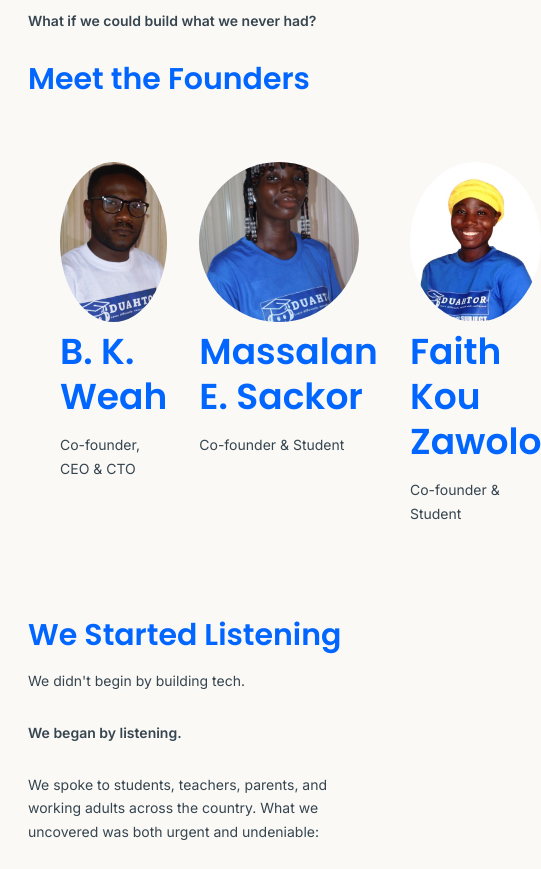
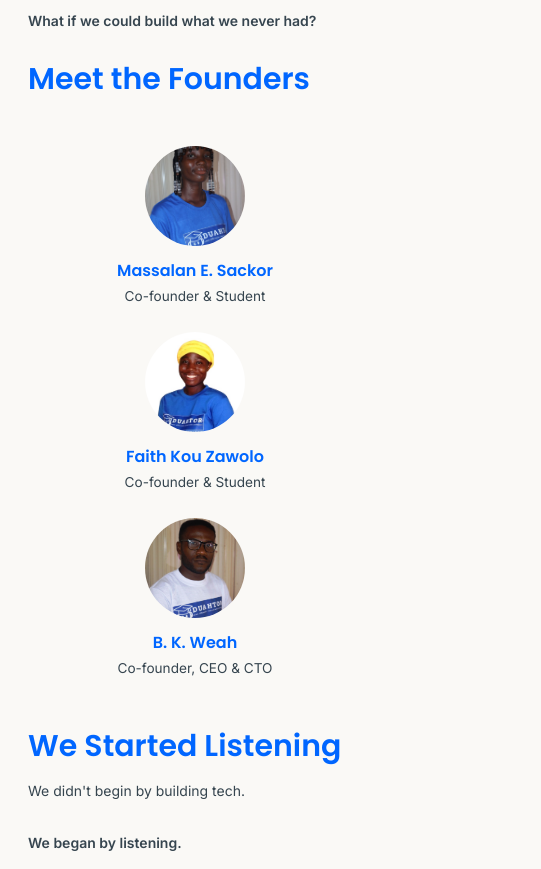
Before and after one commit to NaijaB0T/duahtor, an Astro site: page /our-story in a window 390 px wide. Shown: the part 1260-2129 px from the top of the page, 541 px wide, since content can reach past the window. Built offline with nearby package versions, Linux system fonts and the light colour scheme; Astro itself is replaced by a stand-in of ours.

Commit message:
Refactor: Improve founders section layout and responsiveness
Replaced inline styles with a dedicated `<style>` block for better maintainability. Restructured the HTML to display the first two founders side-by-side on larger screens and added responsive styles for optimal presentation across various devices.

```diff
--- a/src/pages/our-story.astro
+++ b/src/pages/our-story.astro
@@ -31,24 +31,103 @@ import Layout from '../layouts/BlogPost.astro';
 	</p>
 
 	<h2>Meet the Founders</h2>
-	<div class="founders-grid" style="display: grid !important; grid-template-columns: repeat(3, 1fr) !important; gap: 2rem !important; max-width: 1000px !important; margin: 2rem auto !important; padding: 2rem !important;">
-		<div class="founder-card">
-			<img
-				src="/images/Founders/boniface-weah-ceo-cto.jpg"
-				alt="B. K. Weah, Co-founder CEO & CTO"
-				class="founder-image"
-				style="width: 160px !important; height: 160px !important; border-radius: 50% !important; object-fit: cover !important; aspect-ratio: 1/1 !important;"
-			/>
-			<h3 class="founder-name">B. K. Weah</h3>
-			<p class="founder-title">Co-founder, CEO & CTO</p>
-		</div>
+	<style>
+		.founders-grid {
+			display: flex !important;
+			flex-direction: column !important;
+			align-items: center !important;
+			gap: 2rem !important;
+			max-width: 1000px !important;
+			margin: 2rem auto !important;
+			padding: 2rem !important;
+		}
 
+		.founders-top-row {
+			display: flex !important;
+			gap: 4rem !important;
+			justify-content: center !important;
+		}
+
+		.founder-card {
+			text-align: center !important;
+		}
+
+		.founder-image {
+			width: 160px !important;
+			height: 160px !important;
+			border-radius: 50% !important;
+			object-fit: cover !important;
+			aspect-ratio: 1/1 !important;
+		}
+
+		.founder-name {
+			font-size: 1.1rem !important;
+			margin: 0.5rem 0 0.25rem 0 !important;
+		}
+
+		.founder-title {
+			font-size: 0.9rem !important;
+			margin: 0 !important;
+		}
+
+		/* Mobile responsive styles */
+		@media (max-width: 768px) {
+			.founders-grid {
+				gap: 1.5rem !important;
+				padding: 1rem !important;
+			}
+
+			.founders-top-row {
+				gap: 2rem !important;
+				flex-wrap: wrap !important;
+			}
+
+			.founder-image {
+				width: 120px !important;
+				height: 120px !important;
+			}
+
+			.founder-name {
+				font-size: 1.1rem !important;
+				margin: 0.5rem 0 0.25rem 0 !important;
+			}
+
+			.founder-title {
+				font-size: 0.9rem !important;
+				margin: 0 !important;
+			}
+		}
+
+		@media (max-width: 480px) {
+			.founders-top-row {
+				flex-direction: column !important;
+				gap: 1.5rem !important;
+				align-items: center !important;
+			}
+
+			.founder-image {
+				width: 100px !important;
+				height: 100px !important;
+			}
+
+			.founder-name {
+				font-size: 1rem !important;
+			}
+
+			.founder-title {
+				font-size: 0.85rem !important;
+			}
+		}
+	</style>
+
+	<div class="founders-grid">
+		<!-- Top row: Massalan and Faith side by side -->
+		<div class="founders-top-row">
 			<div class="founder-card">
 				<img
 					src="/images/Founders/massalan-sackor-cofounder.jpg"
 					alt="Massalan E. Sackor, Co-founder & Student"
 					class="founder-image"
-				style="width: 160px !important; height: 160px !important; border-radius: 50% !important; object-fit: cover !important; aspect-ratio: 1/1 !important;"
 				/>
 				<h3 class="founder-name">Massalan E. Sackor</h3>
 				<p class="founder-title">Co-founder & Student</p>
@@ -59,10 +138,21 @@ import Layout from '../layouts/BlogPost.astro';
 					src="/images/Founders/faith-zawolo-cofounder.jpg"
 					alt="Faith Kou Zawolo, Co-founder & Student"
 					class="founder-image"
-				style="width: 160px !important; height: 160px !important; border-radius: 50% !important; object-fit: cover !important; aspect-ratio: 1/1 !important;"
 				/>
 				<h3 class="founder-name">Faith Kou Zawolo</h3>
 				<p class="founder-title">Co-founder & Student</p>
+			</div>
+		</div>
+
+		<!-- Bottom center: Weah -->
+		<div class="founder-card">
+			<img
+				src="/images/Founders/boniface-weah-ceo-cto.jpg"
+				alt="B. K. Weah, Co-founder CEO & CTO"
+				class="founder-image"
+			/>
+			<h3 class="founder-name">B. K. Weah</h3>
+			<p class="founder-title">Co-founder, CEO & CTO</p>
 		</div>
 	</div>
 
```
Lines whose indentation alone changed are shown as unchanged.
